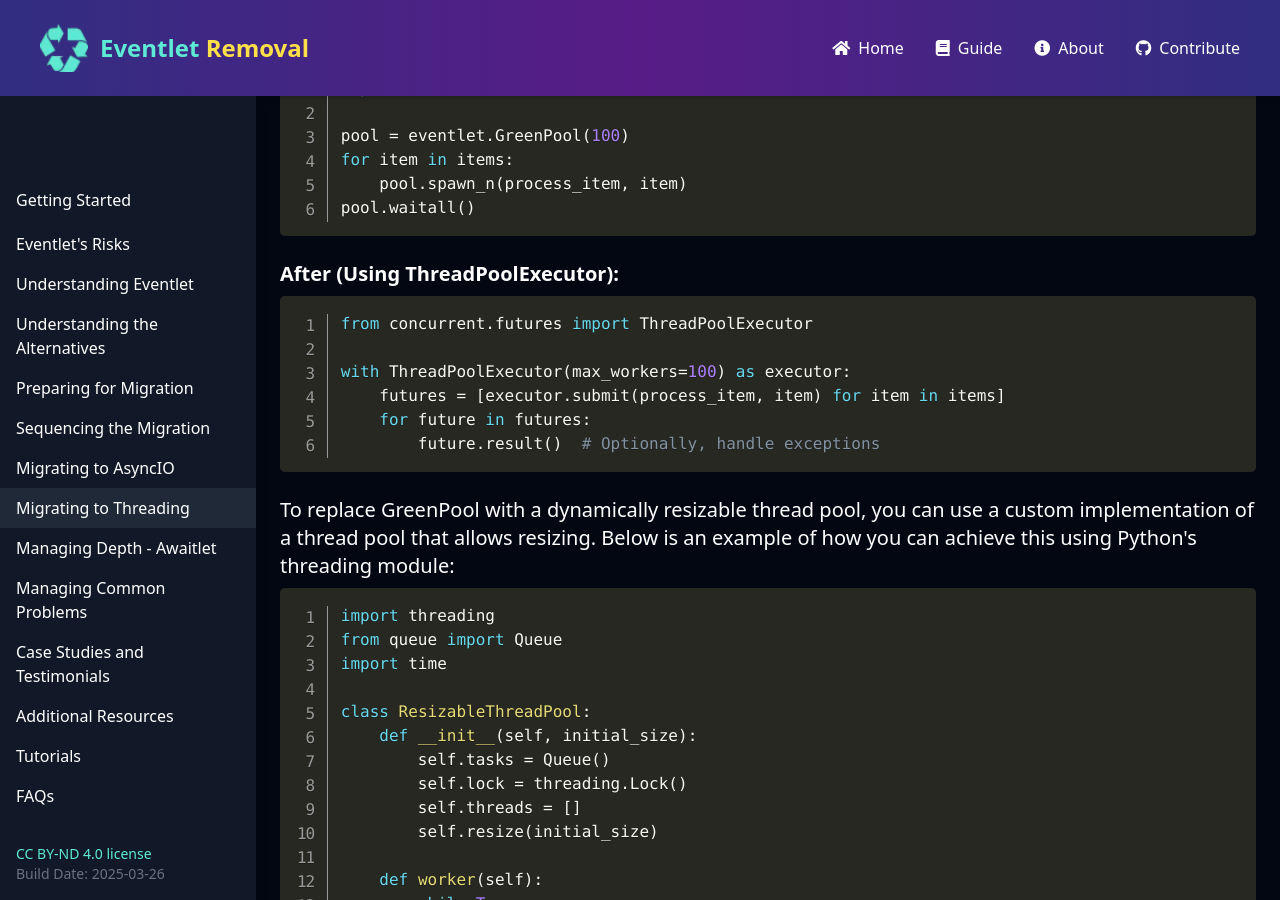
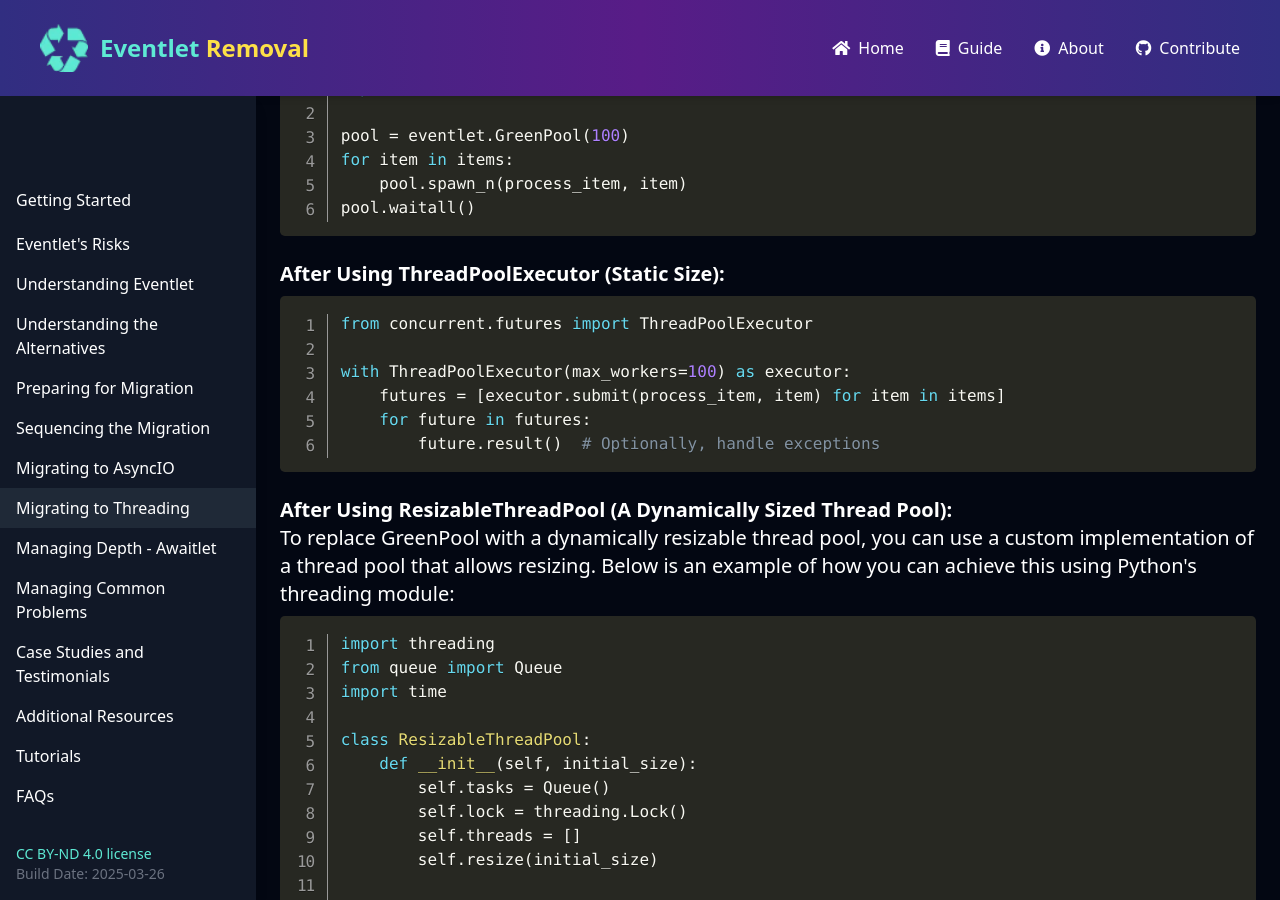
Before and after one commit to eventlet-removal/eventlet-removal.github.io, a Jekyll site: the page built from docs/guide/threading.md, in a window 1280 px wide and 900 px high, scrolled down 8641 px. Built offline with Jekyll 4.4.1, drawn with Linux system fonts in a browser that asks for light colours; nearby versions of some CDN libraries.

Commit message:
reword sentence

```diff
--- a/docs/guide/threading.md
+++ b/docs/guide/threading.md
@@ -493,7 +493,7 @@ pool.waitall()</code></pre>
         </div>
 
         <div class="mt-4 mb-6">
-            <p class="text-xl font-semibold">After (Using ThreadPoolExecutor):</p>
+            <p class="text-xl font-semibold">After Using ThreadPoolExecutor (Static Size):</p>
             <pre class="bg-gray-800 text-white p-4 rounded-lg overflow-x-auto line-numbers"><code class="language-python">from concurrent.futures import ThreadPoolExecutor
 
 with ThreadPoolExecutor(max_workers=100) as executor:
@@ -503,6 +503,7 @@ with ThreadPoolExecutor(max_workers=100) as executor:
         </div>
 
         <div class="mt-4 mb-6">
+            <p class="text-xl font-semibold">After Using ResizableThreadPool (A Dynamically Sized Thread Pool):</p>
             <p  class="text-xl">To replace GreenPool with a dynamically resizable thread pool, you can use a custom implementation of a thread pool that allows resizing. Below is an example of how you can achieve this using Python's threading module:</p>
             <pre class="bg-gray-800 text-white p-4 rounded-lg overflow-x-auto line-numbers"><code class="language-python">import threading
 from queue import Queue
```
